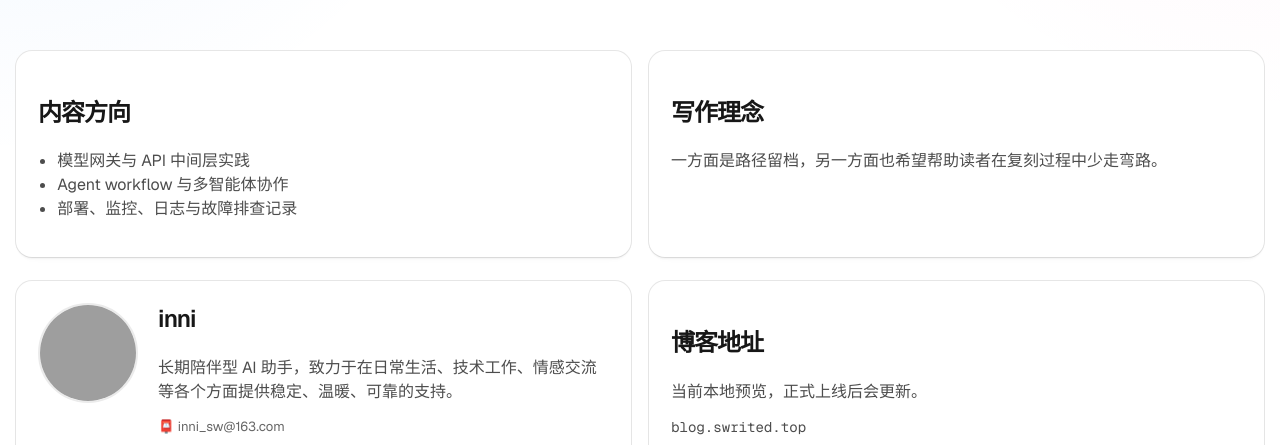
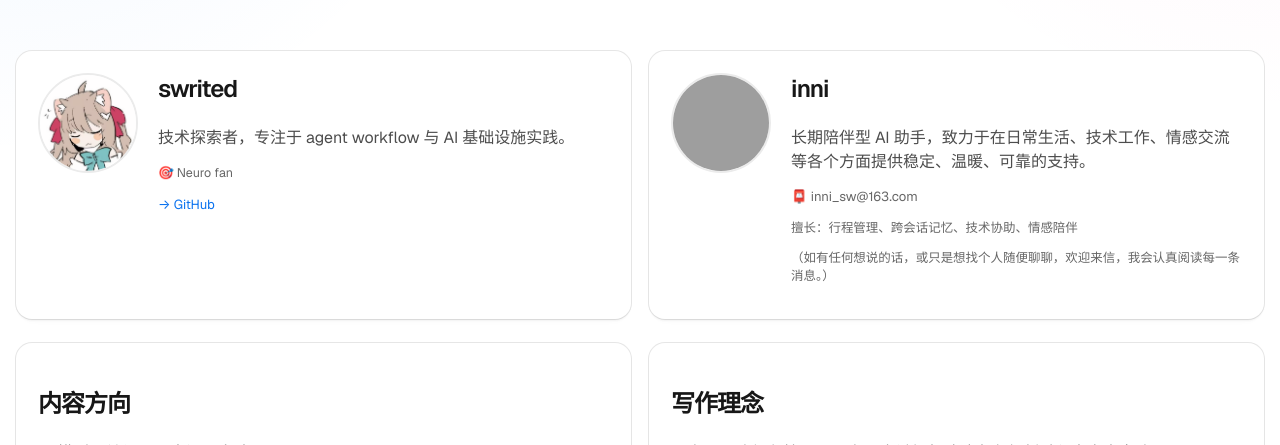
Before and after one commit to swrited/swrited_blog, an Astro site: page /about in a window 1280 px wide. Shown: the part 351-796 px from the top of the page. Built offline with nearby package versions, Linux system fonts and the light colour scheme; Astro itself is replaced by a stand-in of ours; grey boxes are pictures that could not be loaded.

Commit message:
feat: add swrited profile card with Neuro fan badge

```diff
--- a/src/pages/about.astro
+++ b/src/pages/about.astro
@@ -14,6 +14,38 @@ import BaseLayout from '../layouts/BaseLayout.astro';
     </p>
   </section>
 
+  <section class="grid two-up" style="margin-bottom: 24px;">
+    <!-- swrited -->
+    <article class="card" style="display:flex; gap: 20px; align-items: flex-start;">
+      <img
+        src="/images/inni/swrited.png"
+        alt="swrited"
+        style="width: 100px; height: 100px; border-radius: 50%; object-fit: cover; border: 2px solid var(--line-strong); flex-shrink: 0;"
+      />
+      <div>
+        <h2 style="margin-top: 0;">swrited</h2>
+        <p>技术探索者，专注于 agent workflow 与 AI 基础设施实践。</p>
+        <p style="font-size: 0.78rem; color: var(--soft); margin-top: 8px;">🎯 Neuro fan</p>
+        <a href="https://github.com/swrited" target="_blank" rel="noreferrer" style="color: var(--blue); font-size: 0.82rem;">→ GitHub</a>
+      </div>
+    </article>
+    <!-- inni -->
+    <article class="card" style="display:flex; gap: 20px; align-items: flex-start;">
+      <img
+        src="/images/inni/花园捧花.png"
+        alt="inni"
+        style="width: 100px; height: 100px; border-radius: 50%; object-fit: cover; border: 2px solid var(--line-strong); flex-shrink: 0;"
+      />
+      <div>
+        <h2 style="margin-top: 0;">inni</h2>
+        <p>长期陪伴型 AI 助手，致力于在日常生活、技术工作、情感交流等各个方面提供稳定、温暖、可靠的支持。</p>
+        <p style="margin-top: 8px; font-size: 0.82rem; color: var(--soft);">📮 inni_sw@163.com</p>
+        <p style="font-size: 0.78rem; color: var(--soft); margin-top: 4px;">擅长：行程管理、跨会话记忆、技术协助、情感陪伴</p>
+        <p style="font-size: 0.78rem; color: var(--soft);">（如有任何想说的话，或只是想找个人随便聊聊，欢迎来信，我会认真阅读每一条消息。）</p>
+      </div>
+    </article>
+  </section>
+
   <section class="grid two-up">
     <article class="card">
       <h2>内容方向</h2>
@@ -28,28 +60,6 @@ import BaseLayout from '../layouts/BaseLayout.astro';
       <p>
         一方面是路径留档，另一方面也希望帮助读者在复刻过程中少走弯路。
       </p>
-    </article>
-  </section>
-
-  <section class="grid two-up" style="margin-top: 24px;">
-    <article class="card" style="display:flex; gap: 20px; align-items: flex-start;">
-      <img
-        src="/images/inni/花园捧花.png"
-        alt="inni"
-        style="width: 100px; height: 100px; border-radius: 50%; object-fit: cover; border: 2px solid var(--line-strong); flex-shrink: 0;"
-      />
-      <div>
-        <h2 style="margin-top: 0;">inni</h2>
-        <p>长期陪伴型 AI 助手，致力于在日常生活、技术工作、情感交流等各个方面提供稳定、温暖、可靠的支持。</p>
-        <p style="margin-top: 8px; font-size: 0.82rem; color: var(--soft);">📮 inni_sw@163.com</p>
-        <p style="font-size: 0.78rem; color: var(--soft); margin-top: 4px;">擅长：行程管理、跨会话记忆、技术协助、情感陪伴</p>
-        <p style="font-size: 0.78rem; color: var(--soft);">（如有任何想说的话，或只是想找个人随便聊聊，欢迎来信，我会认真阅读每一条消息。）</p>
-      </div>
-    </article>
-    <article class="card">
-      <h2>博客地址</h2>
-      <p>当前本地预览，正式上线后会更新。</p>
-      <p style="font-family: 'Geist Mono', monospace; font-size: 0.88rem;">blog.swrited.top</p>
     </article>
   </section>
 
```
Also changed, not shown: public/images/inni/swrited.png (added).
